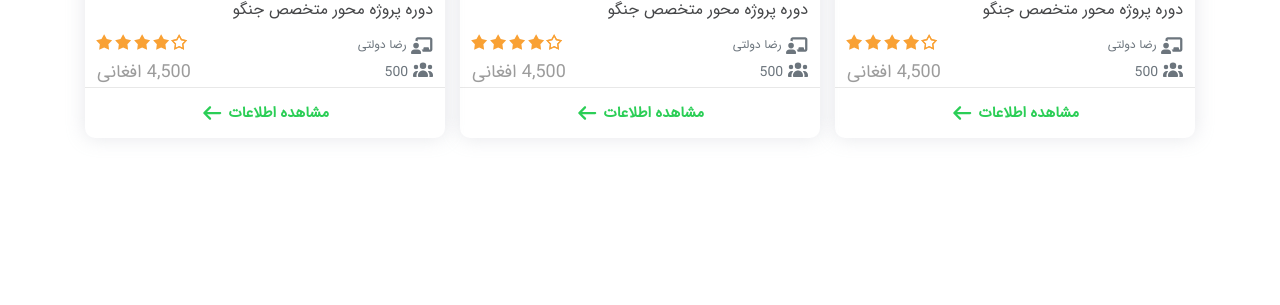
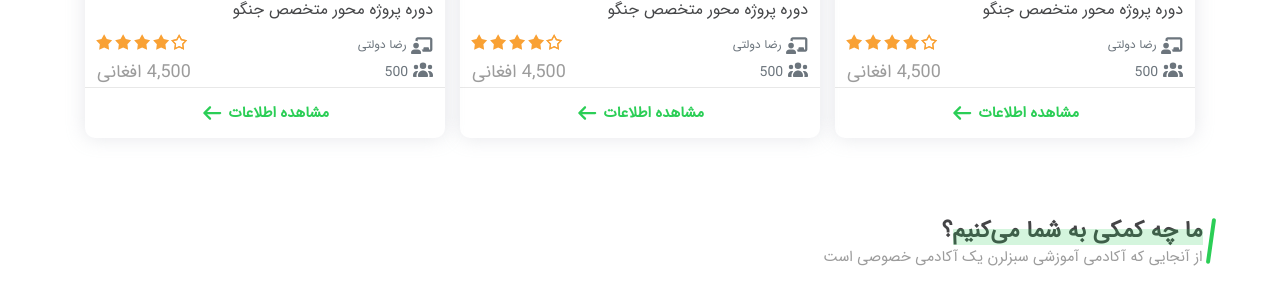
Before and after one commit to a-code-miner/sabzlearn-site, a plain HTML site: page index.html in a window 1280 px wide. Shown: the part 1409-1714 px from the top of the page. Before the commit the page ends 1607 px from the top, so only its background shows below. Drawn offline with Linux system fonts and the light colour scheme.

Commit message:
20 about us section header implemented

```diff
--- a/css/index.css
+++ b/css/index.css
@@ -435,6 +435,20 @@ margin-top: 0.3rem;
     color: #1e83f0;
 }
 
+.about-us {
+    margin: 6rem 0;
+}
+
+.about-us__header {
+    display: flex;
+    flex-direction: column;
+}
+
+.about-us__subtitle {
+    color: #9c9c9c;
+    font-size: 1.5rem;
+}
+
 /* End of Latest Courses Styles */
 
 /* Start of Helper Classes */
--- a/index.html
+++ b/index.html
@@ -498,6 +498,17 @@
     </div>
     <!-- End of Latest Courses -->
 
+    <!-- Start of About Us -->
+     <div class="about-us">
+        <div class="container">
+            <div class="about-us__header">
+                <span class="about-us__title title">ما چه کمکی به شما می‌کنیم؟</span>
+                <span class="about-us__subtitle subtitle">از آنجایی که آکادمی آموزشی سبزلرن یک آکادمی خصوصی است</span>
+            </div>
+        </div>
+     </div>
+    <!-- End of About Us -->
+
     <script src="vendor/FontAwesomeV7/all.min.js"></script>
     <script src="vendor/Bootstrap/bootstrap.bundle.min.js"></script>
     <script src="vendor/Bootstrap/popper.min.js"></script>
```
